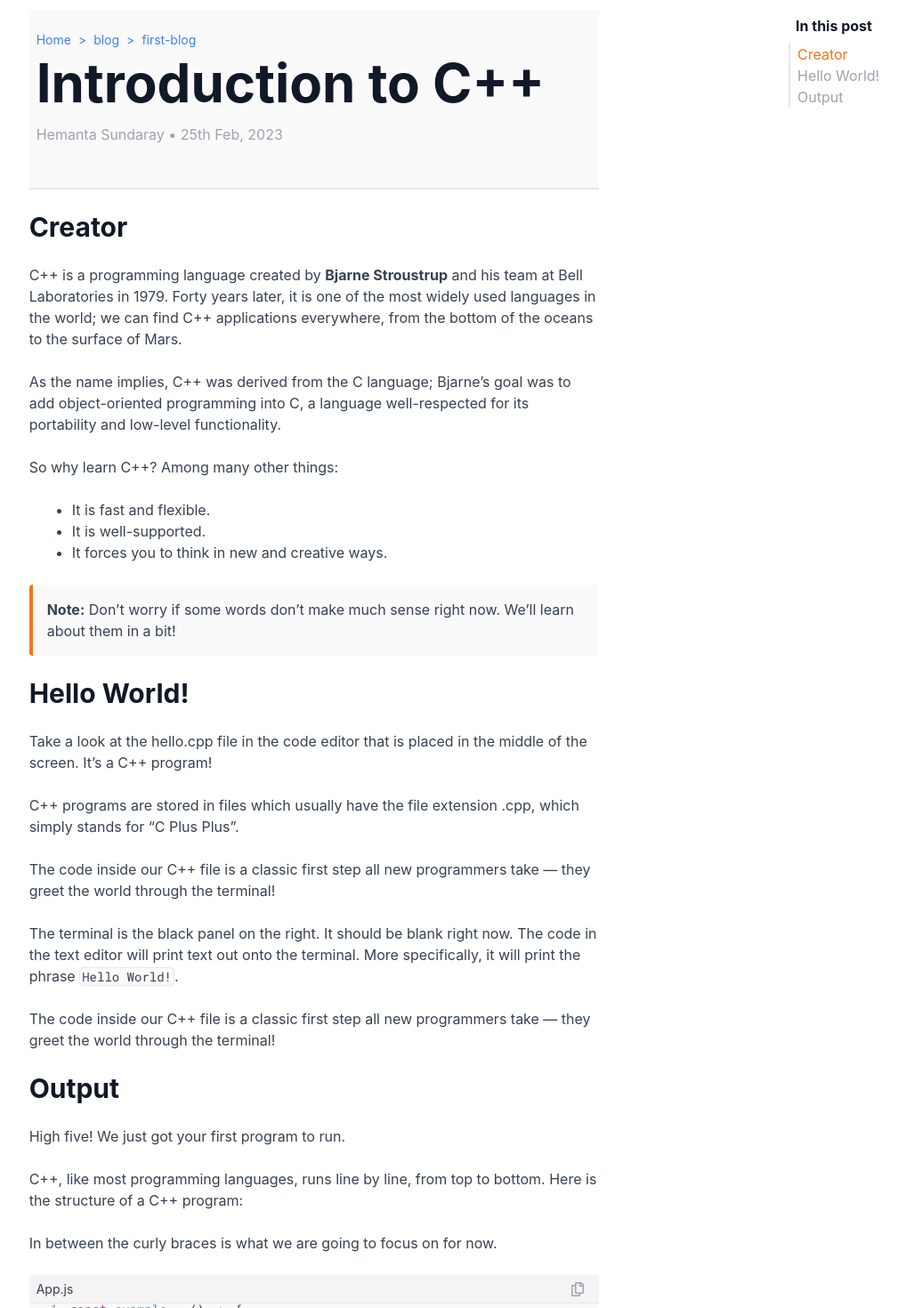
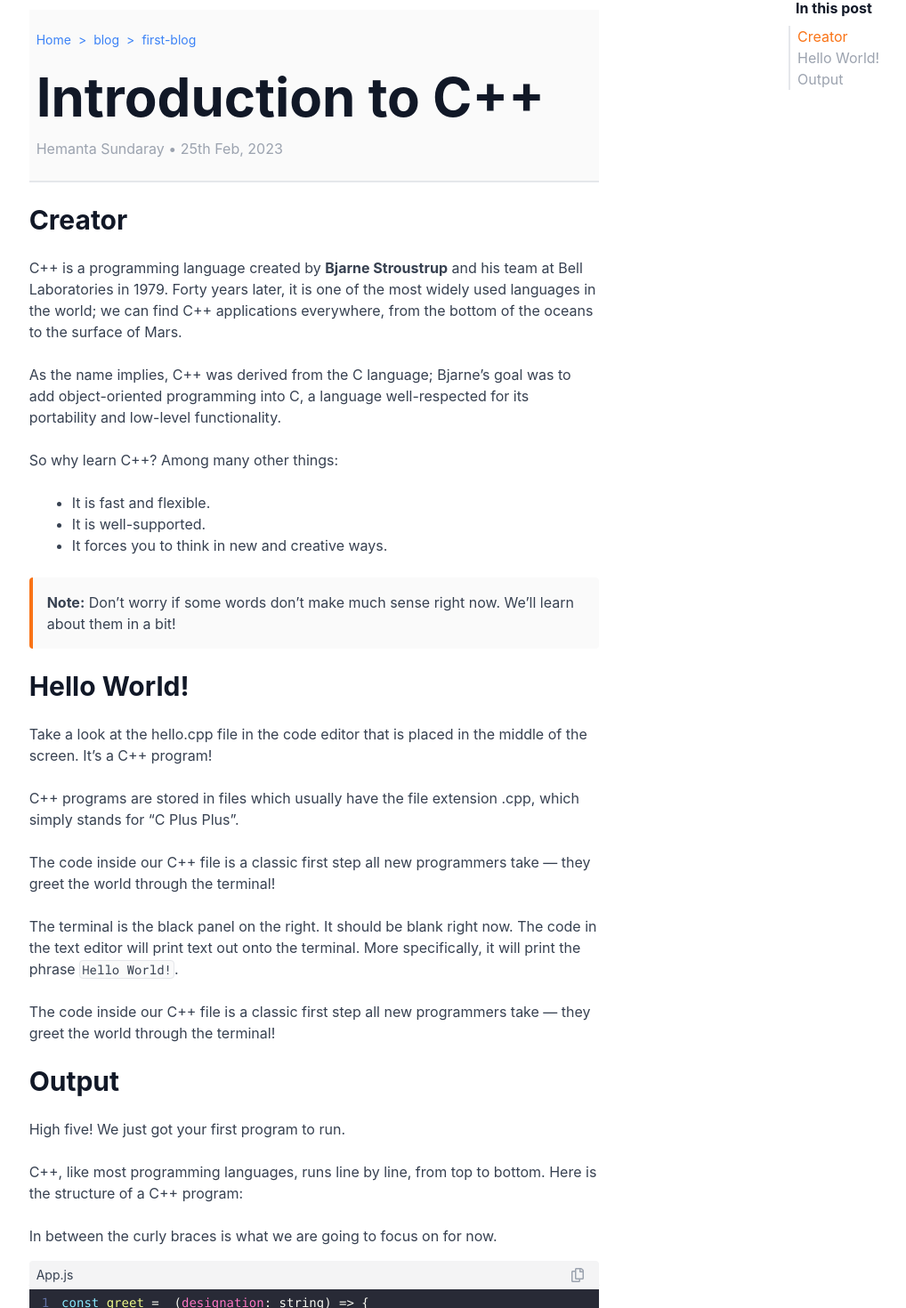
Before and after one commit to sundaray/tusar-nextjs-blog, a Next.js app: page /blog/first-blog in a window 1280 px wide. Shown: the part 109-1579 px from the top of the page at 89% size, without its empty margins (74-1092 px from the left). Built offline with nearby package versions, Linux system fonts and the light colour scheme.

Commit message:
code block finalized

```diff
--- a/src/components/codesnippets/first-blog.js
+++ b/src/components/codesnippets/first-blog.js
@@ -1,18 +1,3 @@
-export const code = `const example = () => {
-    return new Promise((resolve, reject) => {
-      setTimeout(() => {
-        try {
-          const succeed = Math.random() < 0.5
-          if (succeed) {
-            console.log("resolving with 24 (will fulfill the promise)")
-            resolve(24)
-          } else {
-            console.log("rejecting with new Error ('failed')")
-            throw new Error("failed")
-          }
-        } catch (error) {
-          reject(error)
-        }
-      }, 100)
-    })
-  }`;
+export const code = `const greet =  (designation: string) => {
+  return \`Hello \${designation}\`
+}`;
--- a/src/components/post/CodeBlock.js
+++ b/src/components/post/CodeBlock.js
@@ -1,7 +1,7 @@
 import React, { useState } from "react";
 import { Prism as SyntaxHighlighter } from "react-syntax-highlighter";
 import { CopyToClipboard } from "react-copy-to-clipboard";
-import { oneLight } from "react-syntax-highlighter/dist/cjs/styles/prism";
+import { dracula } from "react-syntax-highlighter/dist/cjs/styles/prism";
 import { FaRegCopy } from "react-icons/fa";
 
 const CodeBlock = ({
@@ -19,13 +19,13 @@ const CodeBlock = ({
 
   return (
     <div className="relative pt-2">
-      <div className="flex items-center pl-2 rounded-t absolute top-0 left-0 bg-zinc-100 w-full h-8 text-sm border-b">
+      <div className="flex items-center pl-2 rounded-t absolute -top-2 left-0 bg-zinc-100 w-full h-8 text-sm">
         {fileName}
       </div>
       <CopyToClipboard
         onCopy={handleCopy}
         text={children}
-        className="absolute top-2 right-4 text-gray-400"
+        className="absolute top-0 right-4 text-gray-400"
       >
         <button>
           {copied ? (
@@ -45,13 +45,13 @@ const CodeBlock = ({
             : ""
         }`}
         language={language}
-        style={oneLight}
+        style={dracula}
         showLineNumbers
         wrapLines
         lineProps={(lineNumber) => {
           let style = { display: "block" };
           if (highlight.includes(lineNumber)) {
-            style.backgroundColor = "#f4f4f5";
+            style.backgroundColor = "#374151";
             style.borderLeft = "solid 3px #f97316";
           }
           return { style };
--- a/src/components/post/Heading1.js
+++ b/src/components/post/Heading1.js
@@ -13,12 +13,12 @@ const Heading1 = ({ children, date }) => {
         <ArrowLeftIcon className="arrow-left w-4 h-4 text-orange-500" />
         <p className="text-orange-500">All posts</p>
       </Link>
-      <div className="bg-zinc-50 py-6 px-2 border-b-2">
+      <div className="bg-zinc-50 px-2 border-b-2 space-y-4 py-6">
         <Breadcrumbs />
-        <h1 className="text-4xl md:text-6xl text-gray-900 font-bold pb-4">
+        <h1 className="text-4xl md:text-6xl text-gray-900 font-bold">
           {children}{" "}
         </h1>
-        <p className="text-gray-400 mb-6">Hemanta Sundaray &#8226; {date}</p>
+        <p className="text-gray-400">Hemanta Sundaray &#8226; {date}</p>
       </div>
     </div>
   );
--- a/src/pages/blog/first-blog.js
+++ b/src/pages/blog/first-blog.js
@@ -73,7 +73,7 @@ const Home = () => {
       <p>
         In between the curly braces is what we are going to focus on for now.
       </p>
-      <CodeBlock language="jsx" highlight={[7, 8, 9, 10, 16]} fileName="App.js">
+      <CodeBlock language="jsx" highlight={[2]} fileName="App.js">
         {code}
       </CodeBlock>
       <List>
```
